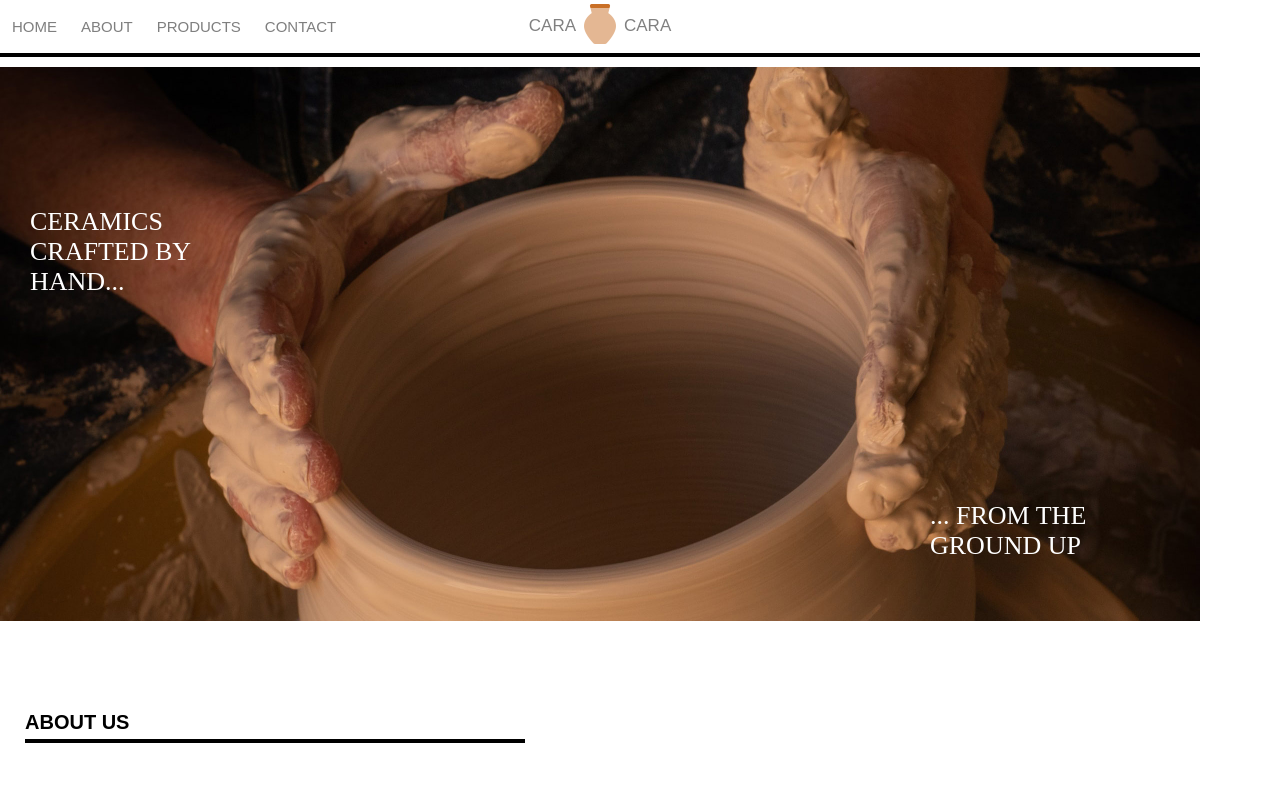
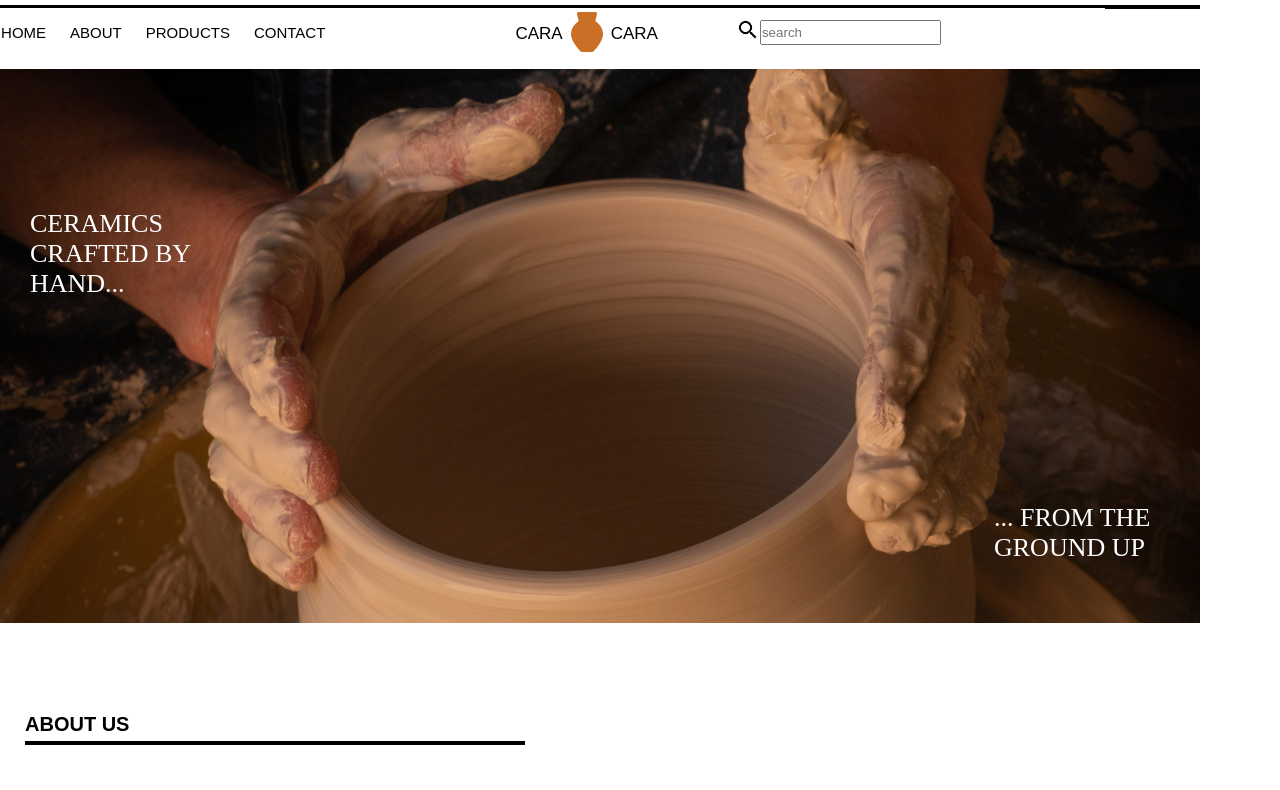
Before and after one commit to Jmojica44/eCommerce-Website, a plain HTML site: page eCommerce Project/index.html in a window 1280 px wide. Shown: the top 790 px of the page. Drawn offline with Linux system fonts and the light colour scheme.

Commit message:
Updated links

```diff
--- a/eCommerce Project/index.html
+++ b/eCommerce Project/index.html
@@ -14,22 +14,37 @@
 
 <body class="textcolor">
 
-<header class="container0">
-        <p class="websitename">CARA</p>
-        <img class="imgsize2" src="assets/potteryicon2.png">
-        <p class="websitename2">CARA</p>
-</header>
+    <nav class="nav container10">
+        <div class="container9">
+            <ul>
+                <li><a href="#">HOME</a></li>
+                <li><a href="#about">ABOUT</a></li>
+                <li><a href="#products">PRODUCTS</a></li>
+                <li><a href="#contact">CONTACT</a></li>
+            </ul>
+        </div>
+        <div class="container0">
+            <p class="websitename">CARA</p>
+            <img class="imgsize2" src="assets/potteryicon2.png">
+            <p class="websitename2">CARA</p>
+        </div>
+        <div class="container11">
+            <div>
+
+            </div>
+            <div>
+                <img class="imgsize6" src="assets/magnifying glass.png">
+            </div>
+                <input class="search-bar-input" type="text" name="search" placeholder="search"
+                CART (0)
+            </div>
+        </div>
+    </nav>
+
 
 <hr class="width0">
 
-<nav class="nav">
-    <ul>
-        <li><a href="#">HOME</a></li>
-        <li><a href="#">ABOUT</a></li>
-        <li><a href="#">PRODUCTS</a></li>
-        <li><a href="#">CONTACT</a></li>
-    </ul>
-</nav>
+
 
 <div class="container1">
     <img class="imgsize" src="assets/mainpic.jpg" alt="Main Pottery Pic">
@@ -37,7 +52,7 @@
     <div class="bottom-right"> ... FROM THE GROUND UP</div>
 </div>
 
-<p id="ABOUT" class="headers">
+<p id="about" class="headers">
     ABOUT US
 </p>
 <hr class="width">
@@ -66,7 +81,7 @@
     </div>
 </section>
 
-<p class="headers">
+<p class="headers" id="products">
     OUR PRODUCTS
 </p>
 <hr class="width">
@@ -139,7 +154,7 @@
 </section>
 <section class="container3">
     <section class="container4">
-        <img class="imgsize5" src="assets/servicoplates.jpg" alt="Mundo Bowls">
+        <img class="imgsize5" src="assets/servicoplates.jpg" alt="SERVICO PLATES">
         <div class="textwidth"> SERVICO PLATES <span>&nbsp; &nbsp; &nbsp; &nbsp;&nbsp; &nbsp; &nbsp;&nbsp; &nbsp;&nbsp; $35.00 </span></div>
         <hr class="width2">
         <div class="textwidth">
@@ -170,7 +185,7 @@
         </div>
     </section>
 </section>
-<p class="headers">
+<p class="headers" id="contact">
     CONTACT US
 </p>
 <hr class="width">
--- a/eCommerce Project/styles.css
+++ b/eCommerce Project/styles.css
@@ -21,12 +21,13 @@ html {
     margin-bottom: 0px;
     overflow: hidden;
     background-color: #FFFFFF;
-    opacity: 0.5;
+    opacity: 0;
     position: fixed;
     top: 0;
     width: 100%;
     font-family: Arial, Helvetica, sans-serif;
     font-size: 17px;
+    z-index: 5;
 }
 .nav a {
     float: left;
@@ -44,7 +45,6 @@ html {
 
 .textcolor {
     color: #000000;
-    width:1200px;
 }
 
 .imgsize {
@@ -62,9 +62,8 @@ html {
     color:#FFFFFF;
     display: flex;
     max-width: 100%;
-    width: 1200px;
     height: 554px;
-    margin-top: 50px;
+    margin-top: 100px;
     margin-left: 0px;
     margin-right: 0px;
     align-items: flex-start;
@@ -104,6 +103,7 @@ html {
 .container0 {
     display: flex;
     justify-content: center;
+    margin-left: -150px;
 }
 .imgsize2{
     display: block;
@@ -251,3 +251,33 @@ html {
     margin-right: 0px;
     flex-wrap: wrap;
 }
+.container9 {
+    max-width: 100%;
+    display: flex;
+    margin-left: 0px;
+}
+
+.container10 {
+    max-width: 1600px;
+    display: flex;
+    position: fixed;
+    align-items: center;
+    justify-content: space-around;
+    background-color: #FFFFFF;
+    opacity: 1;
+    color: #000000;
+    margin-left: -175px;
+}
+.container11 {
+    max-width: 100%;
+    display: flex;
+    align-items: center;
+    margin-left: -250px;
+}
+.imgsize6 {
+    width:24px;
+    height:24px;
+}
+.search-bar-input {
+    height: 25px;
+}
```
